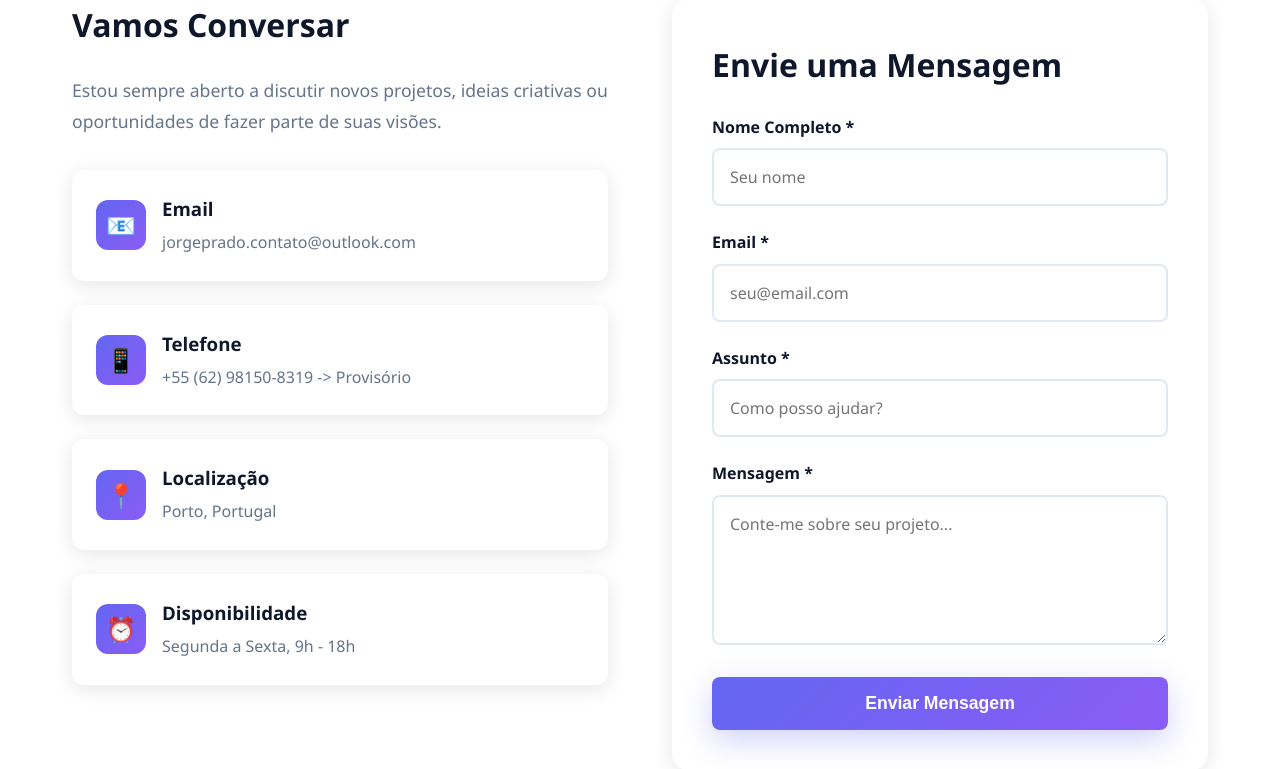
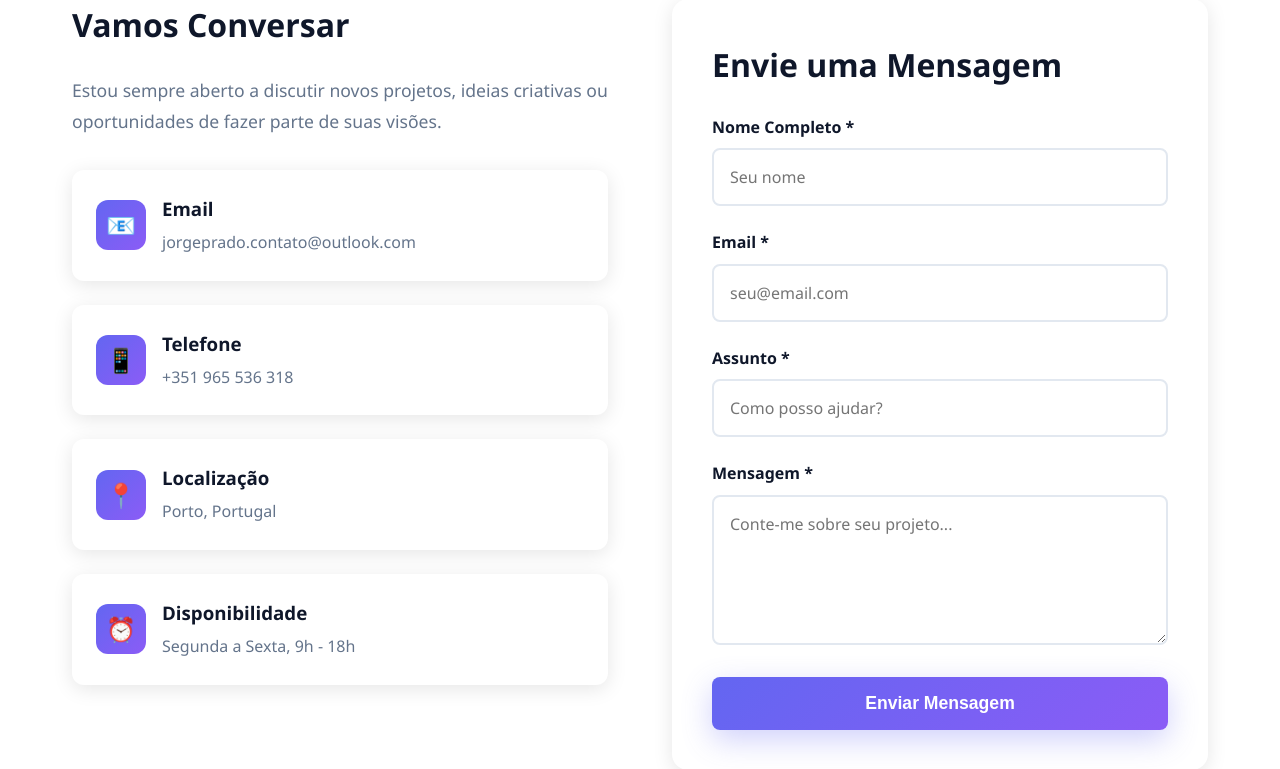
Before and after one commit to JorgeHRP/portifolio, a Flask app: template templates/contato.html in a window 1280 px wide. Shown: the part 413-1182 px from the top of the page. Run offline with Flask 3, Linux system fonts and the light colour scheme; the template is opened without the code that fills it, so the values that code supplies are empty.

Commit message:
Update contato.html

```diff
--- a/templates/contato.html
+++ b/templates/contato.html
@@ -208,7 +208,7 @@
                 <div class="info-icon">📱</div>
                 <div class="info-content">
                     <h3>Telefone</h3>
-                    <p>+55 (62) 98150-8319 -> Provisório</p>
+                    <p>+351 965 536 318</p>
                 </div>
             </div>
 
```
